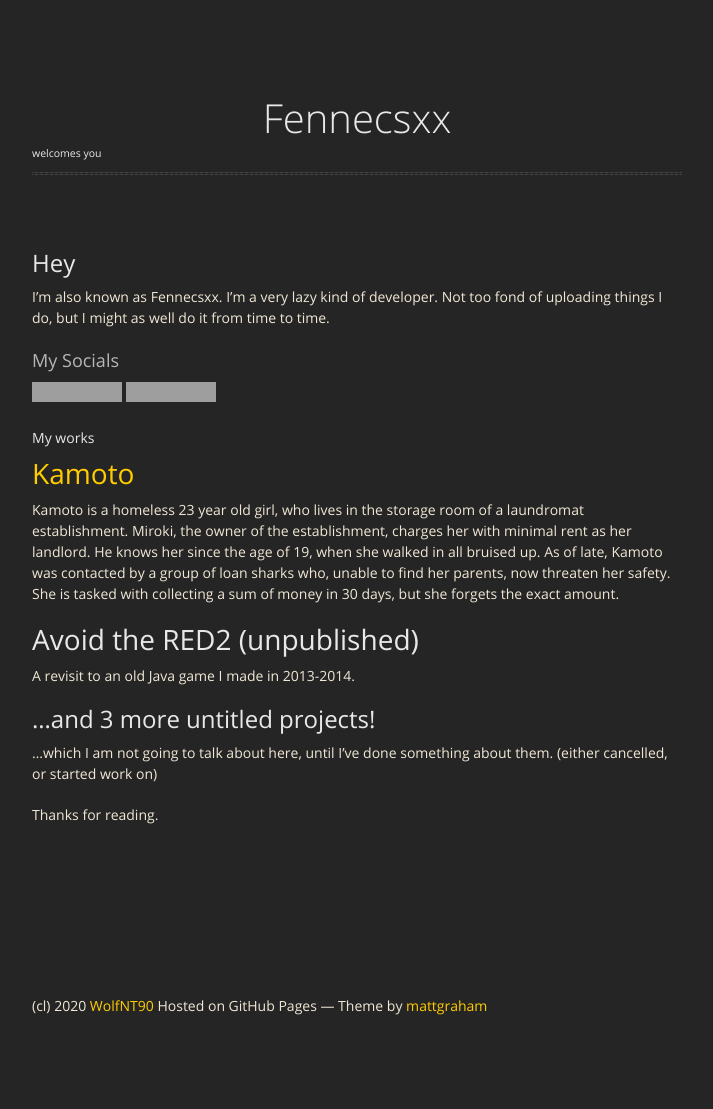
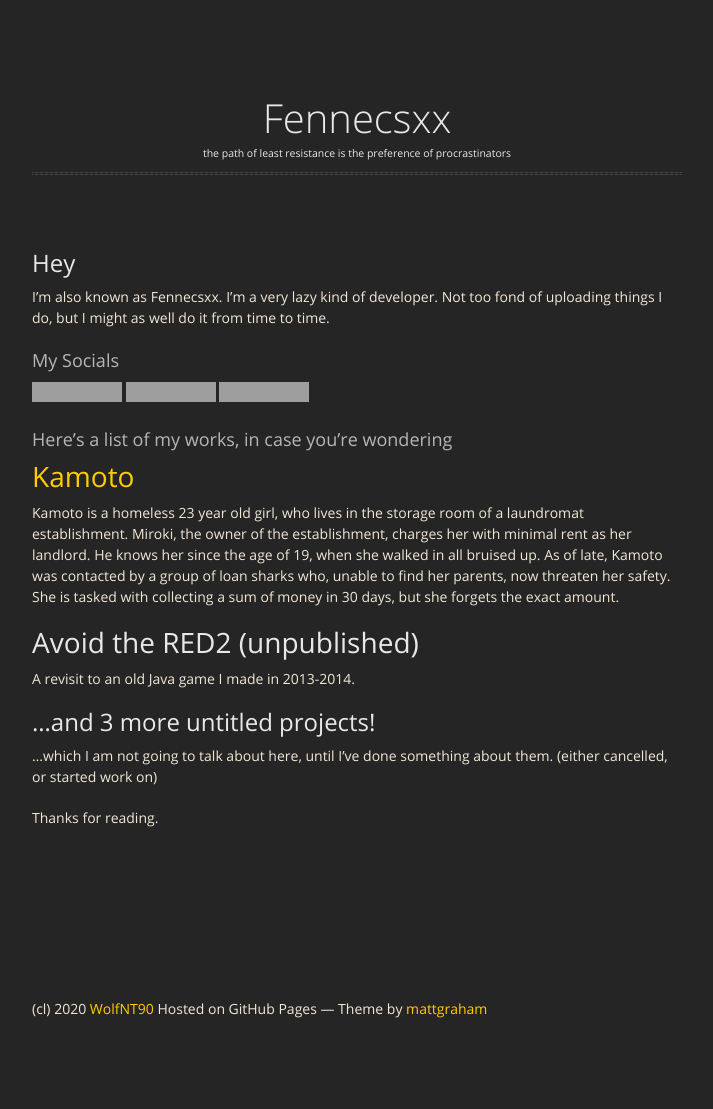
Before and after one commit to WolfNT90/WolfNT90.github.io, a Jekyll site: the page built from index.md, in a window 1280 px wide. Shown: the whole page, without its empty margins (283-996 px from the left). Built offline with Jekyll 4.4.1, drawn with Linux system fonts in a browser that asks for light colours; our own code applies the rules of GitHub Pages for plain Markdown files; grey boxes are pictures that could not be loaded.

Commit message:
Updated twice

```diff
--- a/_layouts/default.html
+++ b/_layouts/default.html
@@ -22,7 +22,7 @@
     <section>
         <div id="title">
           <h1>Fennecsxx</h1>
-          <h6>welcomes you</h6>
+          <h6><center>the path of least resistance is the preference of procrastinators</center></h6>
           <hr>
         </div>
 
--- a/index.md
+++ b/index.md
@@ -8,8 +8,8 @@ I'm also known as Fennecsxx. I'm a very lazy kind of developer. Not too fond of
 ### My Socials
 ![Github Followers](https://img.shields.io/github/followers/WolfNT90?style=social)
 ![Twitter Followers](https://img.shields.io/twitter/follow/fennecsxx?label=I%27m%20on%20Twitter&style=social)
-
-#### My works
+![Discord](https://img.shields.io/discord/660671492505337856?label=my%20server&logo=Discord&style=social)
+### Here's a list of my works, in case you're wondering
 
 # [Kamoto](https://gamejolt.com/games/Kamoto/401563)
 Kamoto is a homeless 23 year old girl, who lives in the storage room of a laundromat establishment. Miroki, the owner of the establishment, charges her with minimal rent as her landlord. He knows her since the age of 19, when she walked in all bruised up. As of late, Kamoto was contacted by a group of loan sharks who, unable to find her parents, now threaten her safety. She is tasked with collecting a sum of money in 30 days, but she forgets the exact amount.
```
